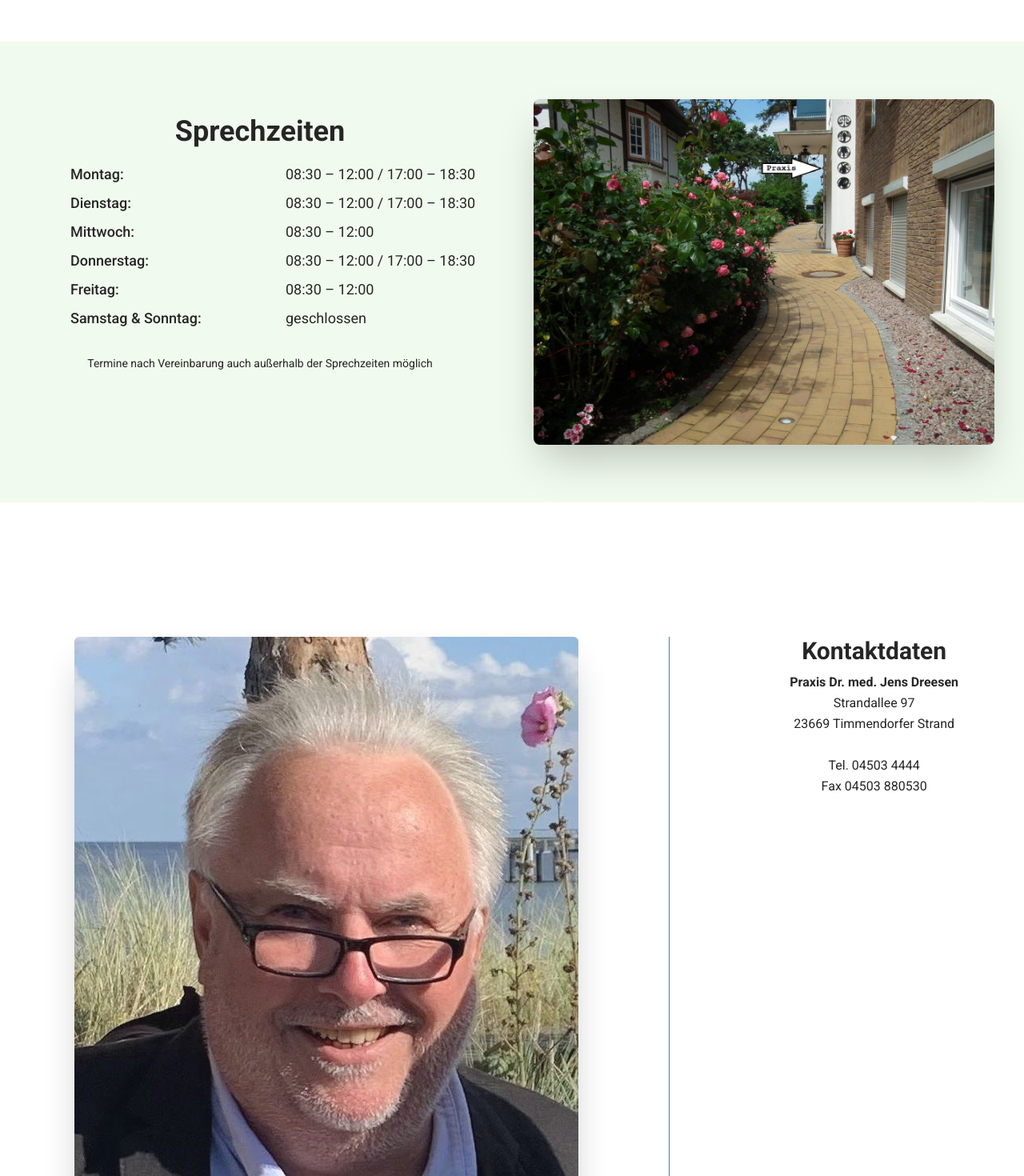
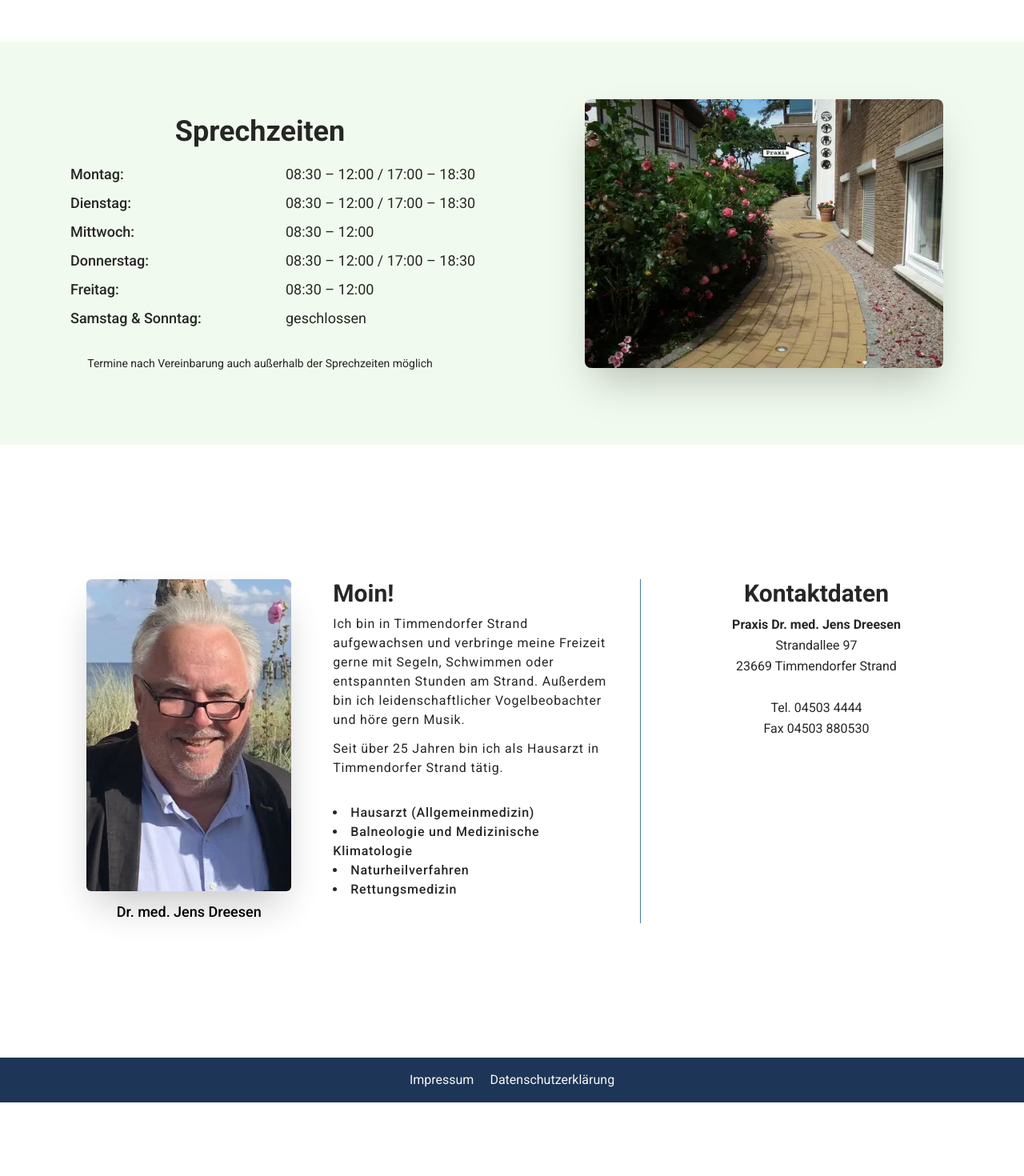
Before and after one commit to timdreesen/arztpraxis, a Next.js app: page / in a window 1280 px wide. Shown: the part 400-1870 px from the top of the page at 80% size. After the commit the page ends 1778 px from the top, so only its background shows below. Built offline with nearby package versions, Linux system fonts and the light colour scheme.

Commit message:
image optimization

```diff
--- a/src/components/Eingang.tsx
+++ b/src/components/Eingang.tsx
@@ -1,14 +1,16 @@
 import Image from "next/image";
-import praxisEingang from "@/app/praxis-eingang.jpg";
+import praxisEingang from "@/app/praxis-eingang.webp";
 
 export default function Eingang() {
   return (
-    <div className="relative mx-auto aspect-4/3 w-full max-w-xl overflow-hidden rounded-lg shadow-2xl">
+    <div className="w-full">
       <Image
         src={praxisEingang}
         alt="der Eingang zur Praxis"
-        fill
-        sizes="(max-width: 640px) 372px, 50vw"
+        width={640}
+        height={480}
+        className="mx-auto w-full max-w-md rounded-lg shadow-2xl"
+        sizes="(max-width: 640px) 100vw, 448px"
         style={{ objectFit: "cover" }}
       />
     </div>
--- a/src/components/UeberMich.tsx
+++ b/src/components/UeberMich.tsx
@@ -1,5 +1,5 @@
 import Image from "next/image";
-import profilePic from "@/app/jens.jpg";
+import profilePic from "@/app/jens.webp";
 
 export default function UeberMich() {
   return (
@@ -11,12 +11,11 @@ export default function UeberMich() {
         <Image
           src={profilePic}
           alt="Dr. med. Jens Dreesen"
-          width={256} // display width for mobile
-          height={390} // display height for mobile
-          style={{ width: "100%", height: "auto" }}
+          width={630}
+          height={959}
+          className="mx-auto w-full max-w-3xs rounded-md opacity-95 shadow-2xl hover:opacity-100"
           sizes="(max-width: 640px) 100vw, 256px"
-          className="mx-auto w-64 rounded-md opacity-95 shadow-2xl hover:opacity-100"
-          quality={75} // default 75, can reduce to 60 to save more KB
+          quality={80}
         />
         <p className="pt-3 text-center text-lg font-medium">
           Dr. med. Jens Dreesen
```
Also changed, not shown: src/app/jens.webp (added), src/app/praxis-eingang.webp (added).
